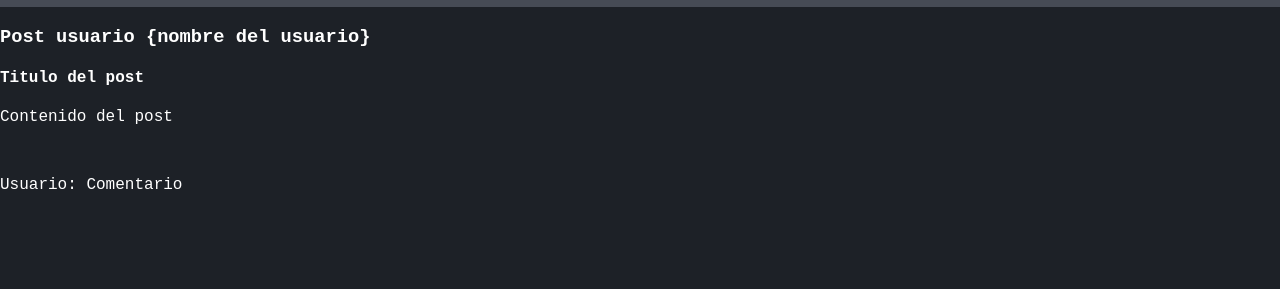
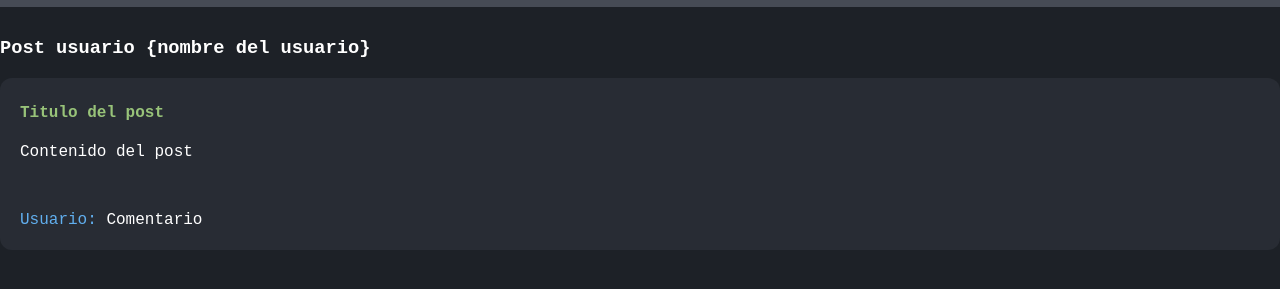
Before and after one commit to rj3316/gh_mastermind_sarosi, a plain HTML site: page index.html in a window 1280 px wide. Shown: the part 63-352 px from the top of the page. Drawn offline with Linux system fonts and the light colour scheme; a web font is replaced by a local one.

Commit message:
Add post styles

```diff
--- a/static/css/style.css
+++ b/static/css/style.css
@@ -22,3 +22,23 @@ h1 {
     width: 50px;
     height: 50px;
 }
+
+.container {
+    margin-top: 30px;
+    padding: 0 60px o 60px;
+}
+
+.post {
+    background-color: #282c34;
+    margin-bottom: 15px;
+    padding: 5px 20px 5px 20px;
+    border-radius: 12px;
+}
+
+.post h4 {
+    color: #98c379;
+}
+
+.post span {
+    color: #61afef;
+}
```
